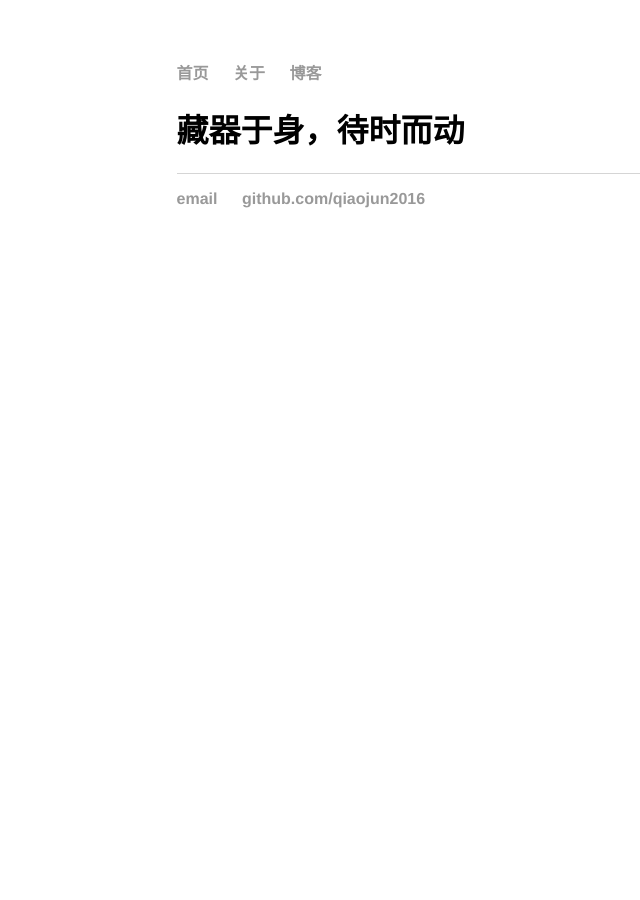
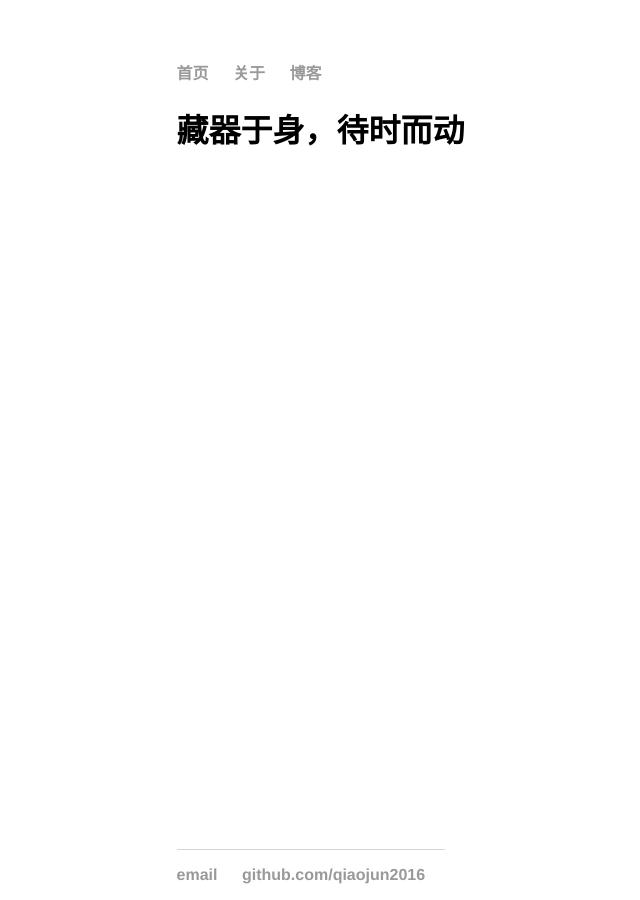
Before and after one commit to qiaojun2016/qiaojun2016.github.io, a Jekyll site: the page built from index.html, in a window 1280 px wide. Shown: the whole page, without its empty margins (41-681 px from the left). Built offline with Jekyll 4.4.1, drawn with Linux system fonts in a browser that asks for light colours; comment, search, counter and statistics services are not loaded.

Commit message:
Update main.css

```diff
--- a/css/main.css
+++ b/css/main.css
@@ -2,6 +2,10 @@
     margin: 60px auto;
     width: 66%;
 
+}
+footer {
+	 position: fixed;
+  bottom: 0;
 }
 nav ul, footer ul {
     font-family:'Helvetica', 'Arial', 'Sans-Serif';
```
